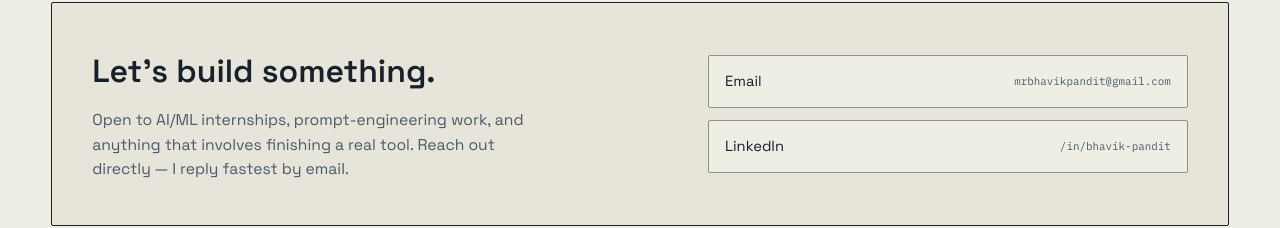
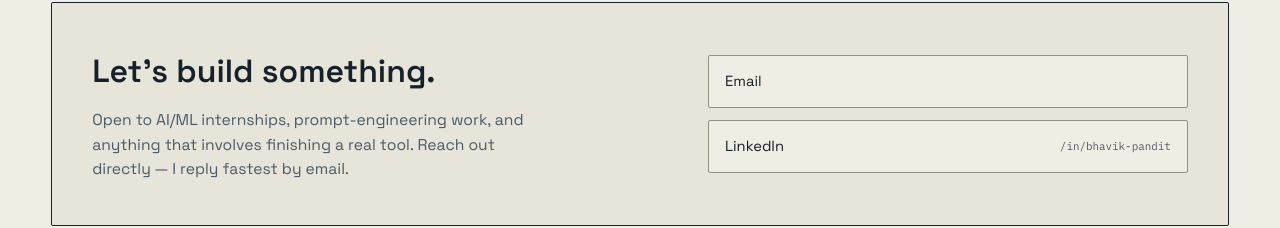
Before and after one commit to panditbhavik15/Portfolio, a plain HTML site: page index.html in a window 1280 px wide. Shown: the part 3744-3972 px from the top of the page. Drawn offline with Linux system fonts and the light colour scheme.

Commit message:
Update index.html

```diff
--- a/index.html
+++ b/index.html
@@ -531,7 +531,7 @@
         <p>Open to AI/ML internships, prompt-engineering work, and anything that involves finishing a real tool. Reach out directly — I reply fastest by email.</p>
       </div>
       <div class="contact-links">
-        <a href="mailto:mrbhavikpandit@gmail.com">Email <span class="cl-tag mono">mrbhavikpandit@gmail.com</span></a>
+        <a href="mailto:">Email <span class="cl-tag mono"></span></a>
         <a href="https://www.linkedin.com/in/bhavik-pandit-9b416a284/" target="_blank" rel="noopener">LinkedIn <span class="cl-tag mono">/in/bhavik-pandit</span></a>
       </div>
     </div>
```
